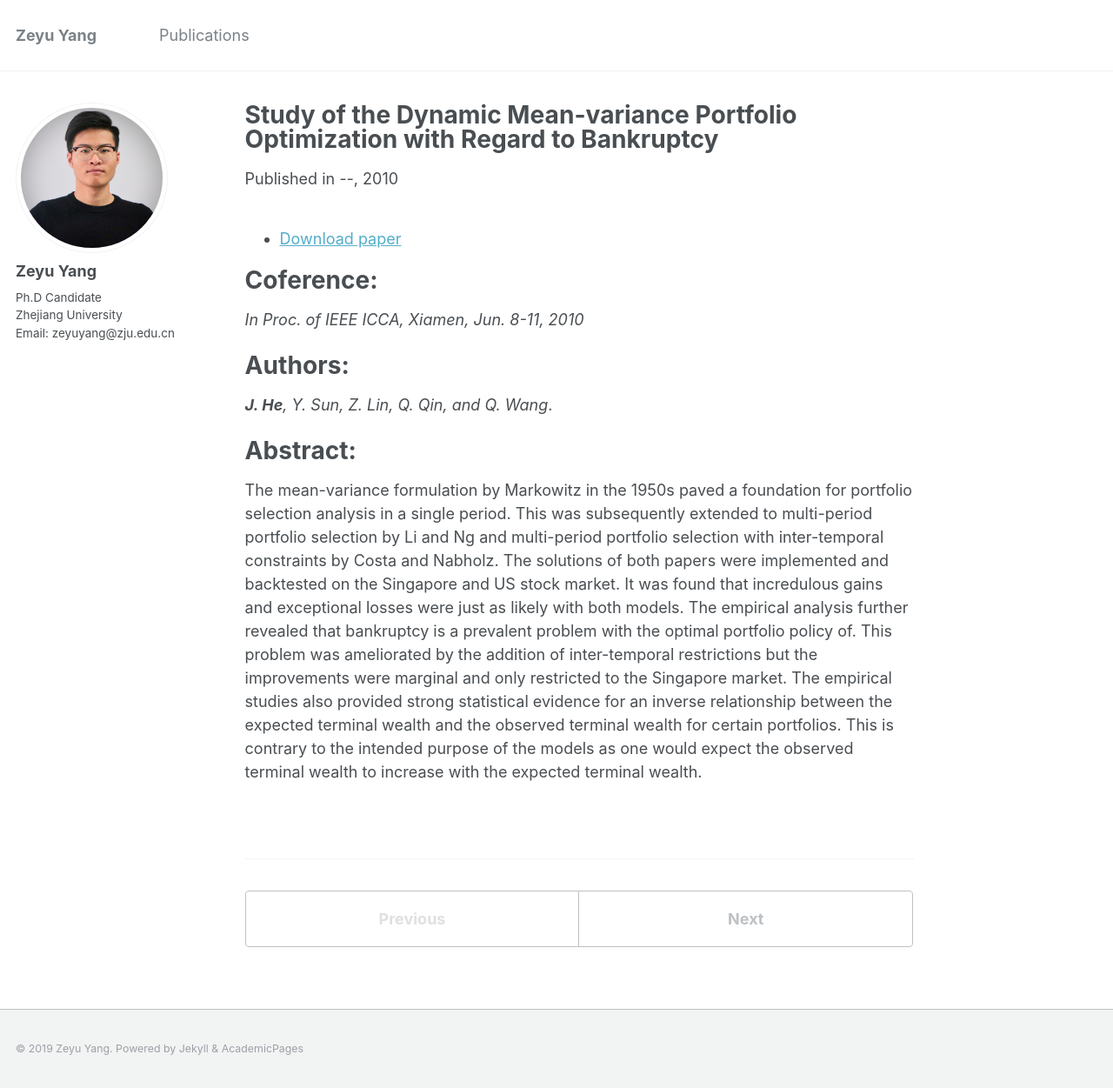
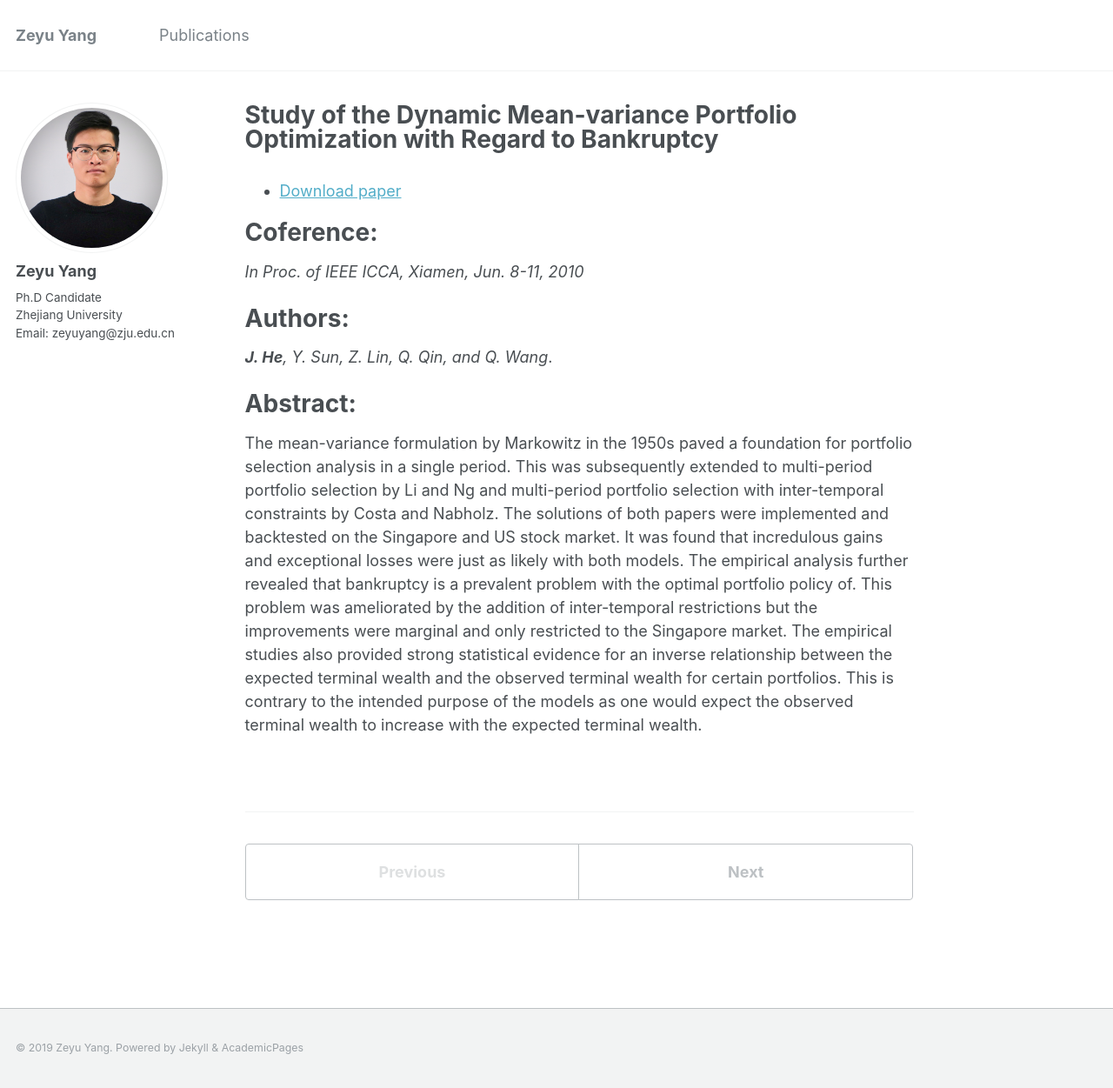
Before and after one commit to zeyuid/zeyuid.github.io, a Jekyll site: the page built from _publications/2010-06-09-Study-of-the-Dynamic-Mean-variance-Portfolio-Optimization.md, in a window 1280 px wide and 1251 px high. Shown: the whole window at 87% size. Built offline with Jekyll 4.4.1, drawn with Linux system fonts in a browser that asks for light colours.

Commit message:
add file

```diff
--- a/_layouts/single.html
+++ b/_layouts/single.html
@@ -20,7 +20,7 @@ layout: default
   <article class="page" itemscope itemtype="http://schema.org/CreativeWork">
     {% if page.title %}<meta itemprop="headline" content="{{ page.title | markdownify | strip_html | strip_newlines | escape_once }}">{% endif %}
     {% if page.excerpt %}<meta itemprop="description" content="{{ page.excerpt | markdownify | strip_html | strip_newlines | escape_once }}">{% endif %}
-    <!-- {% if page.date %}<meta itemprop="datePublished" content="{{ page.date | date: "%B %d, %Y" }}">{% endif %} -->
+    {% if page.date %}<meta itemprop="datePublished" content="{{ page.date | date: "%B %d, %Y" }}">{% endif %}
     {% if page.modified %}<meta itemprop="dateModified" content="{{ page.modified | date: "%B %d, %Y" }}">{% endif %}
 
     <div class="page__inner-wrap">
@@ -37,7 +37,7 @@ layout: default
         {% if page.collection == 'teaching' %}
           <p> {{ page.type }}, <i>{{ page.venue }}</i>, {{ page.date | default: "1900-01-01" | date: "%Y" }} </p>
         {% elsif page.venue and page.date %}
-          <p>Published in <i>{{ page.venue }}</i>, {{ page.date | default: "1900-01-01" | date: "%Y" }} </p>
+          <!-- <p>Published in <i>{{ page.venue }}</i>, {{ page.date | default: "1900-01-01" | date: "%Y" }} </p> -->
         {% elsif page.date %}
           <p class="page__date"><strong><i class="fa fa-fw fa-calendar" aria-hidden="true"></i> {{ site.data.ui-text[site.locale].date_label | default: "Published:" }}</strong> <time datetime="{{ page.date | date_to_xmlschema }}">{{ page.date | default: "1900-01-01" | date: "%B %d, %Y" }}</time></p>
         {% endif %}
```
